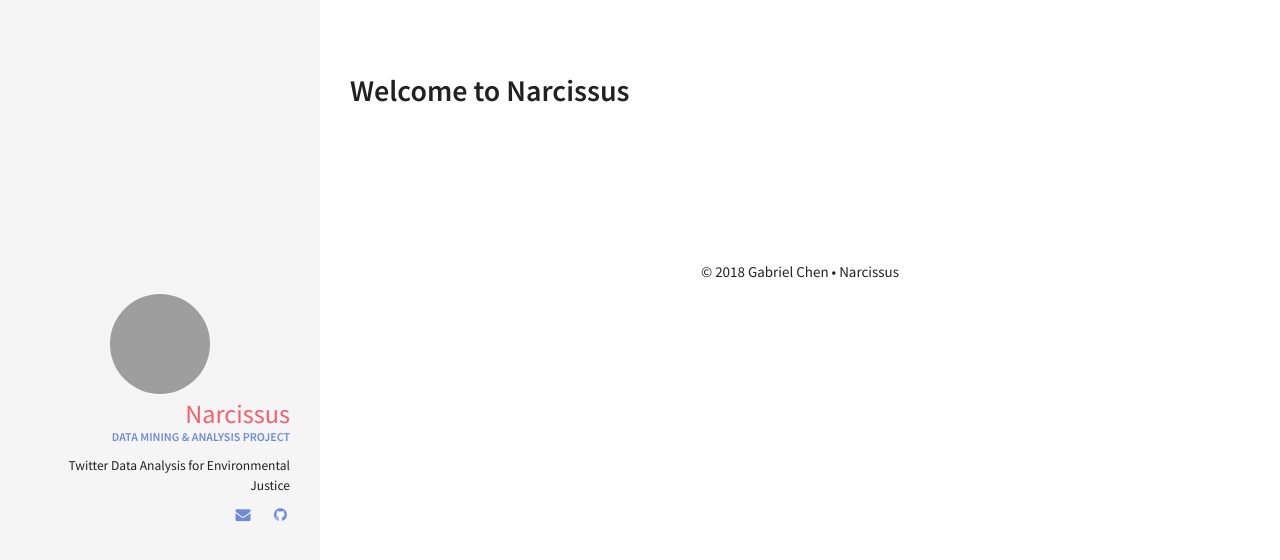
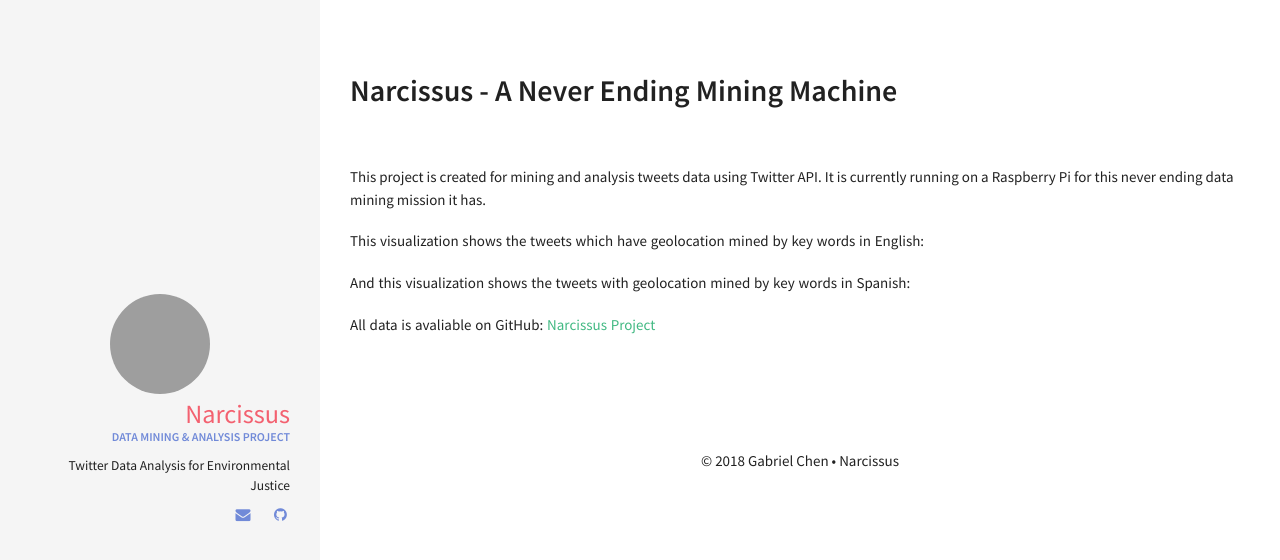
Before and after one commit to Gabriel-Chen/Narcissus, a Jekyll site: the page built from index.html, in a window 1280 px wide. Shown: the top 560 px of the page. Built offline with Jekyll 4.4.1, drawn with Linux system fonts in a browser that asks for light colours; a script that is not in the unit is left out; grey boxes are pictures that could not be loaded.

Commit message:
finish the beta version of index.

```diff
--- a/index.html
+++ b/index.html
@@ -1,11 +1,27 @@
 ---
 layout: post
-title: "Welcome to Narcissus"
+title: "Narcissus - A Never Ending Mining Machine"
 permalink: /
 ---
 
+This project is created for mining and analysis tweets data using Twitter API. It is currently running on a Raspberry Pi for this never ending data mining mission it has.
+
+<p />
+
+This visualization shows the tweets which have geolocation mined by key words in English:
+
+<p />
+
 <script src="https://embed.github.com/view/geojson/gabriel-chen/Narcissus/master/es/data_loc_es.geojson?height=500&width=800"></script>
+
+<p />
+
+And this visualization shows the tweets with geolocation mined by key words in Spanish:
+
+<p />
 
 <script src="https://embed.github.com/view/geojson/gabriel-chen/Narcissus/master/en/data_loc_en.geojson?height=500&width=800"></script>
 
 <p />
+
+All data is avaliable on GitHub: <a href="https://github.com/gabriel-chen/Narcissus">Narcissus Project</a>
```
